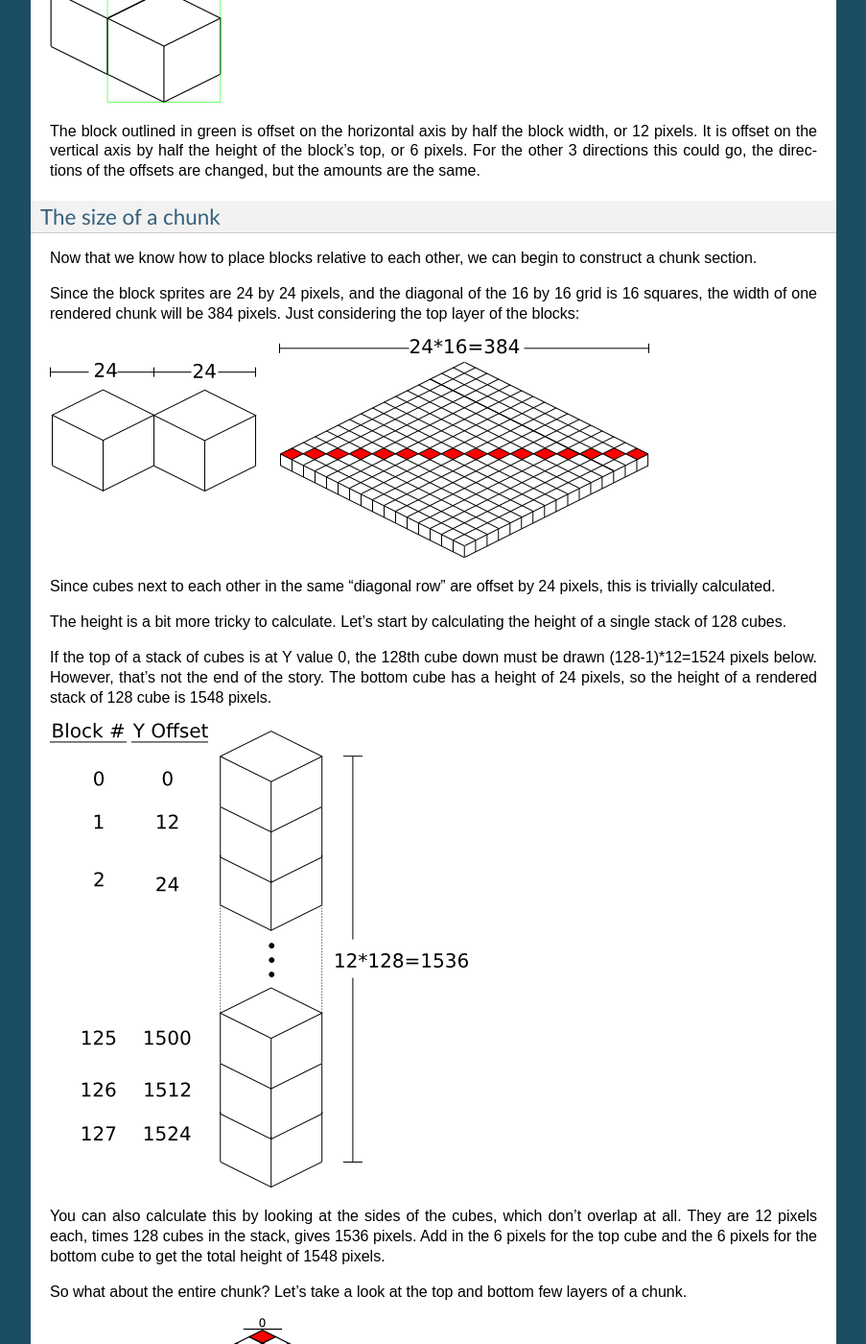
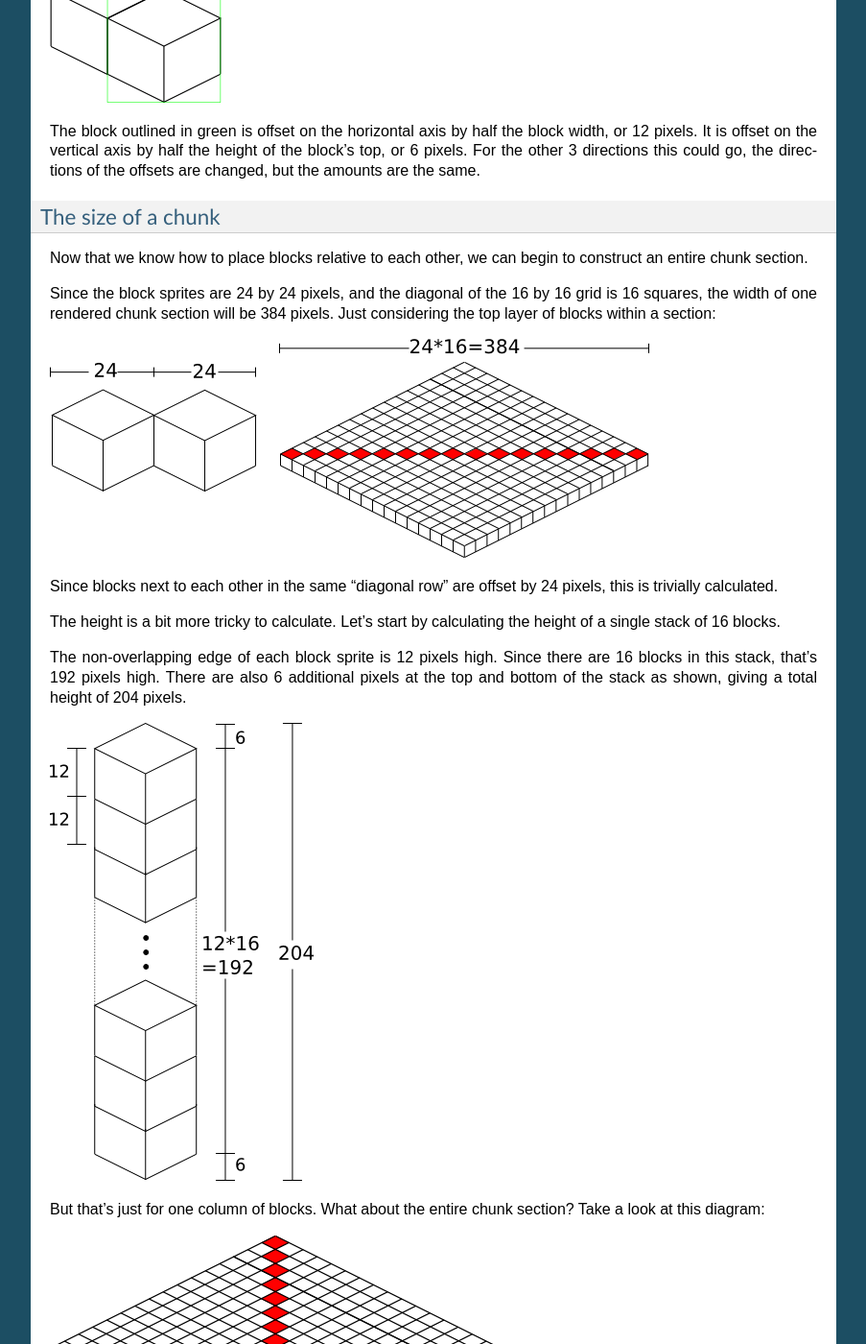
Before and after one commit to overviewer/Minecraft-Overviewer, a Sphinx documentation site: the page built from docs/design/designdoc.rst, in a window 1280 px wide and 1400 px high, scrolled down 7391 px. Shown: the whole window at 96% size, without its empty margins (198-1101 px from the left). Built offline with Sphinx 7.4.7, drawn with Linux system fonts in a browser that asks for light colours; some of the changed text lies outside the part shown.

Commit message:
Updated "Size of a chunk" section of design docs

```diff
--- a/docs/design/designdoc.rst
+++ b/docs/design/designdoc.rst
@@ -307,52 +307,40 @@ directions of the offsets are changed, but the amounts are the same.
 The size of a chunk
 -------------------
 Now that we know how to place blocks relative to each other, we can begin to
-construct a chunk section.
+construct an entire chunk section.
 
 Since the block sprites are 24 by 24 pixels, and the diagonal of the 16 by 16
-grid is 16 squares, the width of one rendered chunk will be 384 pixels. Just
-considering the top layer of the blocks:
+grid is 16 squares, the width of one rendered chunk section will be 384 pixels.
+Just considering the top layer of blocks within a section:
 
 .. image:: cuberenderimgs/chunk_width.png
     :alt: Illustrating the width of a single chunk
 
-Since cubes next to each other in the same "diagonal row" are offset by 24
+Since blocks next to each other in the same "diagonal row" are offset by 24
 pixels, this is trivially calculated.
 
 The height is a bit more tricky to calculate. Let's start by calculating the
-height of a single stack of 128 cubes.
+height of a single stack of 16 blocks.
 
-If the top of a stack of cubes is at Y value 0, the 128th cube down must be
-drawn (128-1)*12=1524 pixels below. However, that's not the end of the story.
-The bottom cube has a height of 24 pixels, so the height of a rendered stack of
-128 cube is 1548 pixels.
+The non-overlapping edge of each block sprite is 12 pixels high. Since there are
+16 blocks in this stack, that's 192 pixels high. There are also 6 additional
+pixels at the top and bottom of the stack as shown, giving a total height of 204
+pixels.
 
-.. image:: cuberenderimgs/cube_stack128.png
-    :alt: A stack of 128 cubes takes 1560 vertical pixels to draw.
+.. image:: cuberenderimgs/cube_stack16.png
+    :alt: A stack of 16 cubes takes 204 vertical pixels to draw.
 
-You can also calculate this by looking at the sides of the cubes, which don't
-overlap at all. They are 12 pixels each, times 128 cubes in the stack, gives
-1536 pixels. Add in the 6 pixels for the top cube and the 6 pixels for the
-bottom cube to get the total height of 1548 pixels.
-
-So what about the entire chunk? Let's take a look at the top and bottom few
-layers of a chunk.
+But that's just for one column of blocks. What about the entire chunk section?
+Take a look at this diagram:
 
 .. image:: cuberenderimgs/chunk_height.png
     :alt: The highest and lowest positioned cubes in a chunk
 
-Let's let the red cubes represent the stack from above. The one on the top we'll
-define as position 0, with our vertical axis running positively downward (as is
-the case in a lot of imaging library coordinate systems) Therefore, the bottom
-red cube is at vertical offset 1524 below.
+The green highlighted blocks are the stack we calculated just above and have a
+height of 204 pixels. The red highlighted blocks each take 12 pixels of vertical
+space on the image, and there are 15 of them. So 204 + 12*15 is 384 pixels.
 
-The green cube at the bottom most tip is the cube with the lowest vertical
-placement on the image, so its offset plus 24 pixels for its height will be the
-chunk height. Since the green cubes each have an offset of 12 pixels, add 15*12
-pixels to get the offset of the lowest green cube: 1704.
-
-So the total size of a chunk in pixels is 384 wide by 1728 tall. That's pretty
-tall!
+So the total size of a chunk section in pixels is 384 wide by 384 tall.
 
 Assembling a Chunk
 ------------------
```
Also changed, not shown: docs/design/cuberenderimgs/chunk_height.png, docs/design/cuberenderimgs/chunk_height.svg, docs/design/cuberenderimgs/cube_stack128.png (deleted), docs/design/cuberenderimgs/cube_stack16.png (added), docs/design/cuberenderimgs/cube_stack16.svg.
